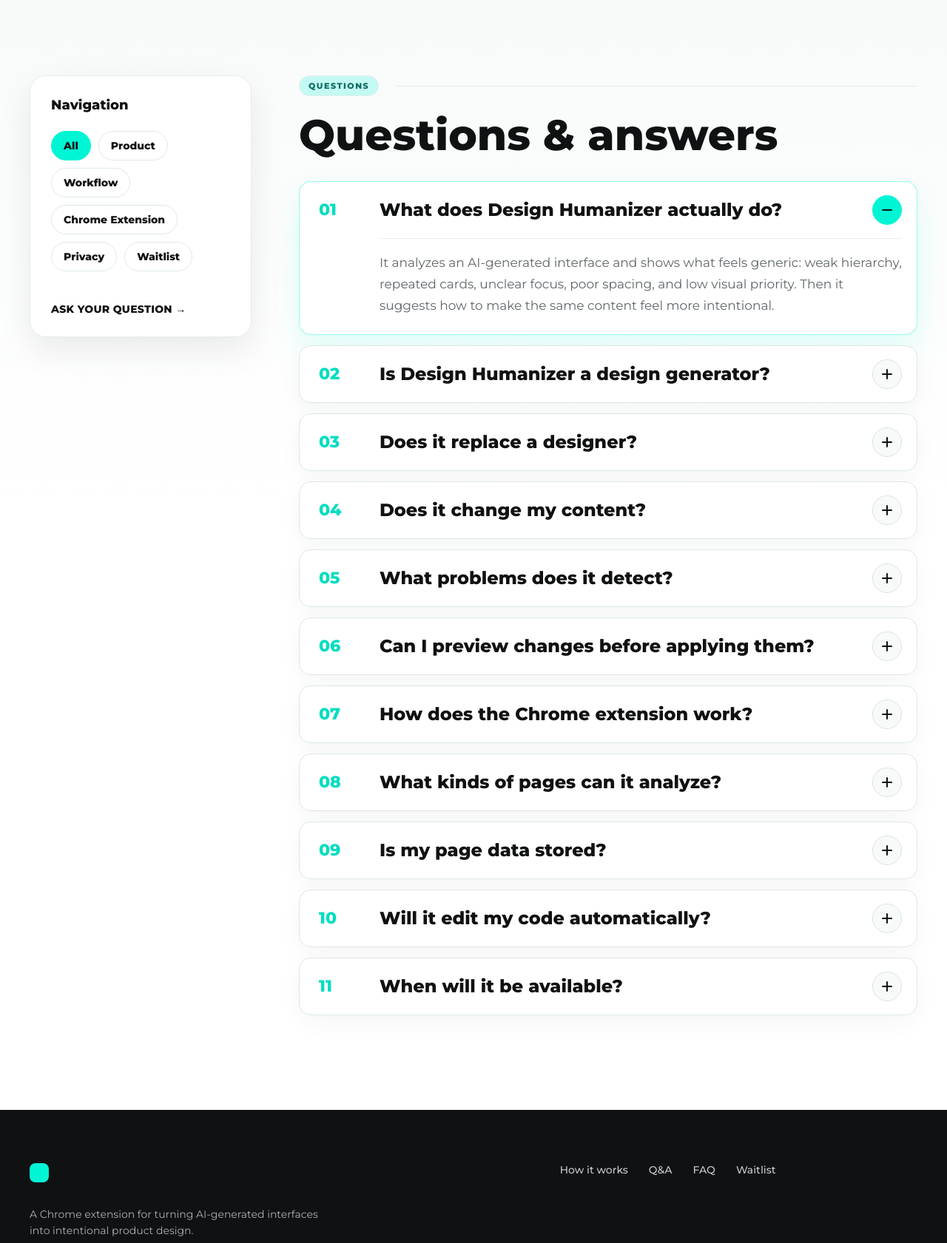
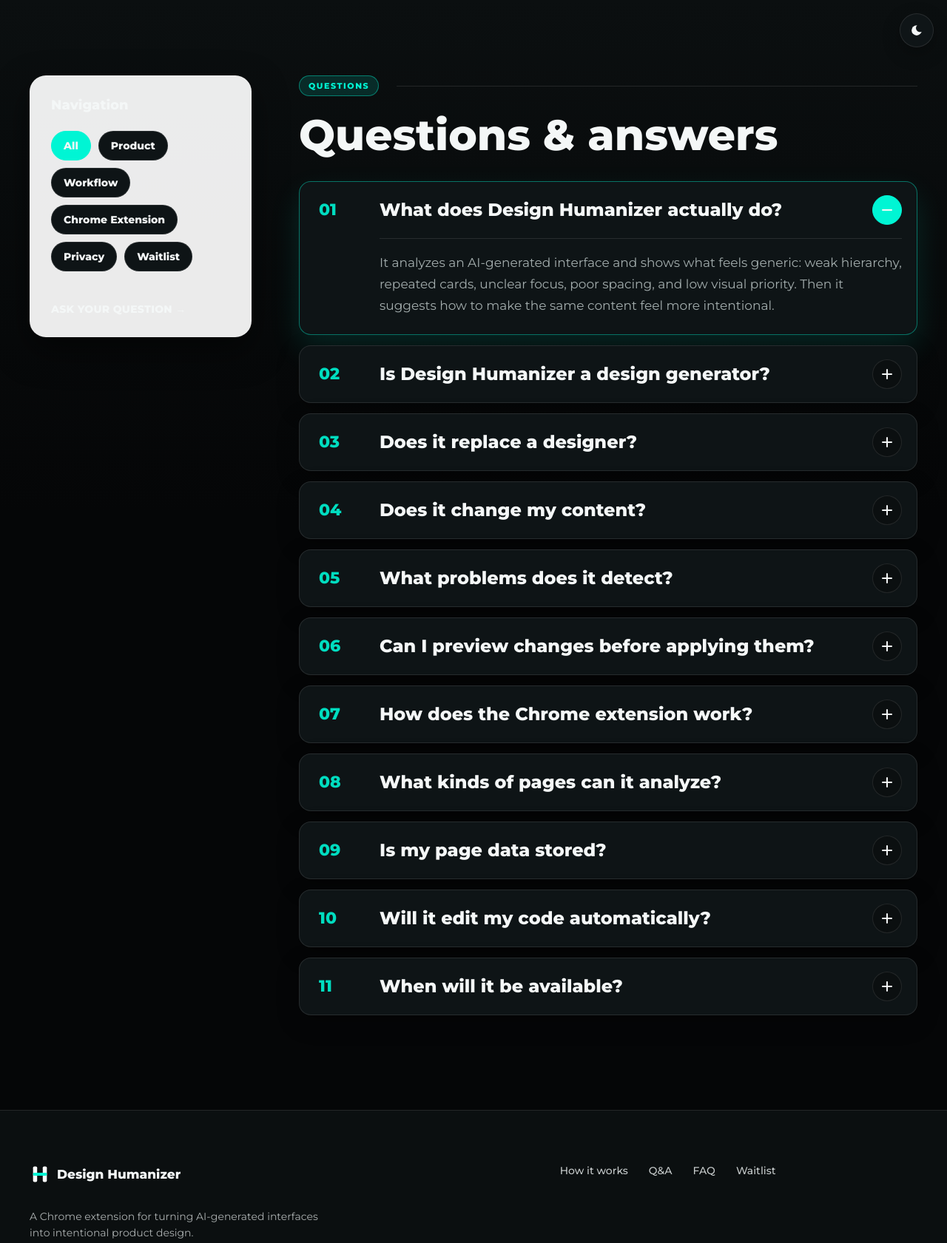
Before and after one commit to Nurssk/NotLikeAi, an Astro site: page /faq in a window 1280 px wide. Shown: the top 1681 px of the page at 74% size. Built offline with nearby package versions, Linux system fonts and the light colour scheme; Astro itself is replaced by a stand-in of ours.

Commit message:
design fix

```diff
--- a/package.json
+++ b/package.json
@@ -13,6 +13,7 @@
     "astro": "^5.0.0",
     "firebase": "^12.14.0",
     "gsap": "^3.15.0",
+    "lenis": "^1.3.23",
     "motion": "^11.18.2",
     "react": "^19.2.7",
     "react-dom": "^19.2.7"
--- a/src/components/Footer.astro
+++ b/src/components/Footer.astro
@@ -11,7 +11,7 @@ const links = [
   <div class="site-footer-inner">
     <div>
       <a class="footer-brand" href="/#product" aria-label="Design Humanizer home">
-        <span class="footer-brand-mark" aria-hidden="true"></span>
+        <img class="footer-brand-mark" src="/logo/icon-d-light.svg" alt="" width="28" height="28" />
         <span>Design Humanizer</span>
       </a>
       <p class="footer-tagline">
--- /dev/null
+++ b/src/components/SmoothScroll.astro
@@ -0,0 +1,101 @@
+---
+/**
+ * SmoothScroll.astro
+ *
+ * Site-wide smooth (inertial) scrolling via Lenis. Lenis animates the real
+ * document scroll position, so `position: sticky` and scroll-progress math
+ * (hero MVP zoom, How-it-works cards) keep working — they just feel smoother.
+ *
+ * - Respects prefers-reduced-motion (Lenis is not started).
+ * - In-page anchor links scroll smoothly via lenis.scrollTo.
+ * - No wheel hijacking beyond Lenis' own easing; native touch scroll preserved.
+ */
+---
+
+<script>
+  import Lenis from "lenis";
+
+  const reduceMotion = window.matchMedia("(prefers-reduced-motion: reduce)");
+
+  if (!reduceMotion.matches) {
+    const lenis = new Lenis({
+      // Soft, cinematic easing (expoOut) — augen.pro-like inertia.
+      duration: 1.15,
+      easing: (t: number) => Math.min(1, 1.001 - Math.pow(2, -10 * t)),
+      smoothWheel: true,
+      wheelMultiplier: 0.9,
+      touchMultiplier: 1.1,
+    });
+
+    // Expose for other scripts if ever needed (debug / programmatic scroll).
+    (window as unknown as { lenis?: unknown }).lenis = lenis;
+
+    function raf(time: number) {
+      lenis.raf(time);
+      requestAnimationFrame(raf);
+    }
+    requestAnimationFrame(raf);
+
+    // Smoothly scroll in-page anchor links that target an element on this page.
+    document.addEventListener("click", (e) => {
+      const target = e.target as HTMLElement | null;
+      const link = target?.closest<HTMLAnchorElement>('a[href*="#"]');
+      if (!link) return;
+
+      const url = link.getAttribute("href") || "";
+      const hashIndex = url.indexOf("#");
+      if (hashIndex === -1) return;
+
+      const path = url.slice(0, hashIndex);
+      // Only handle links pointing at the current page (e.g. "#how" or "/#how").
+      const samePage = path === "" || path === "/" || path === window.location.pathname;
+      if (!samePage) return;
+
+      const id = url.slice(hashIndex + 1);
+      if (!id) return;
+      const el = document.getElementById(id);
+      if (!el) return;
+
+      e.preventDefault();
+      lenis.scrollTo(el, { offset: 0 });
+      history.pushState(null, "", `#${id}`);
+    });
+
+    // Stop smoothing if the user switches to reduced motion mid-session.
+    reduceMotion.addEventListener("change", (ev) => {
+      if (ev.matches) lenis.destroy();
+    });
+  }
+</script>
+
+<style is:global>
+  /* Lenis recommended base styles (inlined to avoid extra import paths). */
+  html.lenis,
+  html.lenis body {
+    height: auto;
+  }
+
+  /* While Lenis is active, native smooth-behavior must be off so it doesn't
+     re-smooth Lenis' per-frame scroll updates. (When Lenis is disabled —
+     reduced motion — the `lenis` class is absent and native `scroll-behavior:
+     smooth` from global.css still handles anchor jumps.) */
+  html.lenis {
+    scroll-behavior: auto !important;
+  }
+
+  .lenis.lenis-smooth {
+    scroll-behavior: auto !important;
+  }
+
+  .lenis.lenis-smooth [data-lenis-prevent] {
+    overscroll-behavior: contain;
+  }
+
+  .lenis.lenis-stopped {
+    overflow: hidden;
+  }
+
+  .lenis.lenis-smooth iframe {
+    pointer-events: none;
+  }
+</style>
--- /dev/null
+++ b/src/components/ThemeToggle.tsx
@@ -0,0 +1,125 @@
+/**
+ * ThemeToggle.tsx
+ *
+ * Skiper4 — "Theme Toggle Button" variant 2 (ThemeToggleButton2), recreated for
+ * this project: the original uses Tailwind + `@/lib/utils` cn(); this project
+ * has neither, so it's reimplemented with inline styles and the project's
+ * `motion/react`. Wired as a real light/dark theme toggle:
+ *   - default theme is dark;
+ *   - choice persists in localStorage ("theme");
+ *   - toggles document.documentElement.dataset.theme between "dark"/"light".
+ *
+ * The animated sun/moon icon is the same shape/animation as Skiper4 variant 2.
+ */
+
+import React, { useEffect, useState } from "react";
+import { motion } from "motion/react";
+
+export default function ThemeToggle() {
+  const [isDark, setIsDark] = useState(true);
+
+  // Sync from the theme set by the inline head script (no flash).
+  useEffect(() => {
+    const current = document.documentElement.dataset.theme;
+    setIsDark(current !== "light");
+  }, []);
+
+  const apply = (dark: boolean) => {
+    const theme = dark ? "dark" : "light";
+    document.documentElement.dataset.theme = theme;
+    try {
+      localStorage.setItem("theme", theme);
+    } catch {
+      /* ignore storage errors */
+    }
+  };
+
+  const toggle = () => {
+    setIsDark((prev) => {
+      const next = !prev;
+      apply(next);
+      return next;
+    });
+  };
+
+  const ease = { ease: "easeInOut", duration: 0.35 } as const;
+
+  return (
+    <button
+      type="button"
+      onClick={toggle}
+      aria-label={isDark ? "Switch to light theme" : "Switch to dark theme"}
+      aria-pressed={isDark}
+      title="Toggle theme"
+      style={{
+        position: "fixed",
+        top: 18,
+        right: 18,
+        zIndex: 60,
+        width: 46,
+        height: 46,
+        display: "inline-flex",
+        alignItems: "center",
+        justifyContent: "center",
+        padding: 0,
+        borderRadius: 999,
+        cursor: "pointer",
+        color: "var(--text)",
+        background: "color-mix(in srgb, var(--surface-2) 86%, transparent)",
+        border: "1px solid var(--border)",
+        boxShadow: "0 8px 24px rgba(0, 0, 0, 0.28)",
+        backdropFilter: "blur(8px)",
+        WebkitBackdropFilter: "blur(8px)",
+        transition: "transform 200ms ease, border-color 200ms ease, background 200ms ease",
+      }}
+      onMouseDown={(e) => (e.currentTarget.style.transform = "scale(0.94)")}
+      onMouseUp={(e) => (e.currentTarget.style.transform = "scale(1)")}
+      onMouseLeave={(e) => (e.currentTarget.style.transform = "scale(1)")}
+    >
+      <svg
+        xmlns="http://www.w3.org/2000/svg"
+        width="22"
+        height="22"
+        aria-hidden="true"
+        fill="currentColor"
+        strokeLinecap="round"
+        viewBox="0 0 32 32"
+      >
+        <clipPath id="theme-toggle-2">
+          <motion.path
+            animate={{ y: isDark ? 10 : 0, x: isDark ? -12 : 0 }}
+            transition={ease}
+            d="M0-5h30a1 1 0 0 0 9 13v24H0Z"
+          />
+        </clipPath>
+        <g clipPath="url(#theme-toggle-2)">
+          <motion.circle
+            animate={{ r: isDark ? 10 : 8 }}
+            transition={ease}
+            cx="16"
+            cy="16"
+          />
+          <motion.g
+            animate={{
+              rotate: isDark ? -100 : 0,
+              scale: isDark ? 0.5 : 1,
+              opacity: isDark ? 0 : 1,
+            }}
+            transition={ease}
+            stroke="currentColor"
+            strokeWidth="1.5"
+          >
+            <path d="M16 5.5v-4" />
+            <path d="M16 30.5v-4" />
+            <path d="M1.5 16h4" />
+            <path d="M26.5 16h4" />
+            <path d="m23.4 8.6 2.8-2.8" />
+            <path d="m5.7 26.3 2.9-2.9" />
+            <path d="m5.8 5.8 2.8 2.8" />
+            <path d="m23.4 23.4 2.9 2.9" />
+          </motion.g>
+        </g>
+      </svg>
+    </button>
+  );
+}
--- a/src/pages/faq.astro
+++ b/src/pages/faq.astro
@@ -3,6 +3,8 @@ import "../styles/global.css";
 import FAQAccordion from "../components/FAQAccordion.astro";
 import Footer from "../components/Footer.astro";
 import GlobalClickSpark from "../components/GlobalClickSpark";
+import SmoothScroll from "../components/SmoothScroll.astro";
+import ThemeToggle from "../components/ThemeToggle";
 
 const faqItems = [
   {
@@ -103,11 +105,25 @@ const categories = ["All", "Product", "Workflow", "Chrome Extension", "Privacy",
       content="FAQ about Design Humanizer, the Chrome extension for improving AI-made UI."
     />
     <title>FAQ | Design Humanizer</title>
+    <script is:inline>
+      (function () {
+        try {
+          var t = localStorage.getItem("theme");
+          document.documentElement.dataset.theme = t === "light" ? "light" : "dark";
+        } catch (e) {
+          document.documentElement.dataset.theme = "dark";
+        }
+      })();
+    </script>
+    <link rel="icon" type="image/svg+xml" href="/logo/icon-d.svg" />
+    <link rel="apple-touch-icon" href="/logo/app-icon.svg" />
     <link rel="preconnect" href="https://fonts.googleapis.com" />
     <link rel="preconnect" href="https://fonts.gstatic.com" crossorigin />
     <link href="https://fonts.googleapis.com/css2?family=Montserrat:wght@400;500;600;700;800&display=swap" rel="stylesheet" />
   </head>
   <body>
+    <SmoothScroll />
+    <ThemeToggle client:load />
     <main class="faq-page">
       <section class="faq-body-section" aria-labelledby="faq-list-heading" data-faq-filter-root>
         <div class="lp-container faq-body-grid">
--- a/src/styles/global.css
+++ b/src/styles/global.css
@@ -1,22 +1,27 @@
 :root {
-  color-scheme: light;
-  --bg: #FFFFFF;
-  --surface: #FFFFFF;
-  --soft-bg: #F8FAFA;
-  --text: #101112;
-  --muted: #5F666A;
-  --faint: #9AA3A6;
-  --border: #E6ECEC;
-  --border-strong: #101112;
+  /* ── Dark theme (default) ──────────────────────────────────────────── */
+  color-scheme: dark;
+  --bg: #050607;
+  --surface: #0B0F10;
+  --soft-bg: #0B0F10;
+  --surface-2: #111719;
+  --text: #F4F7F7;
+  --muted: #A3ADAD;
+  --muted-2: #6F7A7A;
+  --faint: #6F7A7A;
+  --border: rgba(255, 255, 255, 0.10);
+  --border-strong: rgba(255, 255, 255, 0.18);
   --accent: #00F5D4;
   --accent-strong: #00DDC0;
   --accent-hover: #00DDC0;
-  --accent-soft: rgba(0, 245, 212, 0.14);
+  --accent-soft: rgba(0, 245, 212, 0.13);
   --accent-border: rgba(0, 245, 212, 0.42);
-  --card: #FFFFFF;
-  --success: #101112;
-  --danger: #c0392b;
-  --shadow: 0 18px 45px rgba(16, 17, 18, 0.08);
+  --on-accent: #05100E; /* readable dark text on the turquoise accent */
+  --card: #0E1416;
+  --card-hover: #131B1E;
+  --success: #00F5D4;
+  --danger: #FF6B6B;
+  --shadow: 0 18px 45px rgba(0, 0, 0, 0.5);
   --accent-shadow: 0 18px 45px rgba(0, 245, 212, 0.18);
   --container: 1200px;
   --font-display: "Montserrat", system-ui, sans-serif;
@@ -27,6 +32,27 @@
   --radius-control: 999px;
 }
 
+/* ── Light theme (toggle) ────────────────────────────────────────────── */
+:root[data-theme="light"] {
+  color-scheme: light;
+  --bg: #FFFFFF;
+  --surface: #FFFFFF;
+  --soft-bg: #F8FAFA;
+  --surface-2: #F8FAFA;
+  --text: #101112;
+  --muted: #5F666A;
+  --muted-2: #9AA3A6;
+  --faint: #9AA3A6;
+  --border: #E6ECEC;
+  --border-strong: #101112;
+  --accent-soft: rgba(0, 245, 212, 0.14);
+  --card: #FFFFFF;
+  --card-hover: #F8FAFA;
+  --success: #101112;
+  --danger: #c0392b;
+  --shadow: 0 18px 45px rgba(16, 17, 18, 0.08);
+}
+
 * {
   box-sizing: border-box;
 }
@@ -53,6 +79,11 @@ a {
 button,
 input {
   font: inherit;
+}
+
+input::placeholder {
+  color: var(--muted-2);
+  opacity: 1;
 }
 
 svg {
@@ -174,34 +205,34 @@ svg {
 
 .btn-primary {
   background: var(--accent);
-  color: var(--text);
-  border-color: rgba(16, 17, 18, 0.12);
-  box-shadow: 0 4px 14px rgba(0, 245, 212, 0.35);
+  color: var(--on-accent, #05100E);
+  border-color: transparent;
+  box-shadow: 0 4px 14px rgba(0, 245, 212, 0.28);
 }
 
 .btn-primary:hover {
   background: var(--accent-hover);
-  box-shadow: 0 6px 20px rgba(0, 245, 212, 0.45);
+  box-shadow: 0 6px 20px rgba(0, 245, 212, 0.4);
 }
 
 .hero-actions .btn-primary {
-  box-shadow: 0 4px 14px rgba(0, 245, 212, 0.35);
+  box-shadow: 0 4px 14px rgba(0, 245, 212, 0.28);
 }
 
 .btn-secondary {
-  background: #FFFFFF;
-  color: var(--text);
-  border-color: #DDE5E5;
+  background: var(--card-hover);
+  color: var(--text);
+  border-color: var(--border);
 }
 
 .btn-secondary:hover {
-  background: var(--soft-bg);
-  border-color: var(--faint);
+  background: var(--surface-2);
+  border-color: var(--border-strong);
 }
 
 .btn-inverted {
   background: var(--accent);
-  color: var(--text);
+  color: var(--on-accent, #05100E);
   border-color: transparent;
   box-shadow: 0 4px 14px rgba(0, 245, 212, 0.35);
   font-weight: 700;
@@ -2229,15 +2260,31 @@ h1 {
   left: 0 !important;
   width: 100% !important;
   height: 100% !important;
-}
-
-/* ── Light readability gradient: only protects the top where the H1 + buttons
-   sit; fades to fully transparent so the crowd stays clearly visible. ────── */
+  /* Dark theme: the crowd art is dark ink — invert it to light so it reads
+     on the dark background. Light theme restores it below. */
+  filter: invert(1) brightness(1.6);
+}
+
+:root[data-theme="light"] .hero-bg canvas {
+  filter: none;
+}
+
+/* ── Readability gradient: protects the top where the H1 + buttons sit,
+   fading to transparent so the crowd stays visible. Dark by default. ────── */
 .hero-overlay {
   position: absolute;
   inset: 0;
   z-index: 1;
   pointer-events: none;
+  background: linear-gradient(
+    180deg,
+    rgba(5, 6, 7, 0.88) 0%,
+    rgba(5, 6, 7, 0.45) 30%,
+    rgba(5, 6, 7, 0) 58%
+  );
+}
+
+:root[data-theme="light"] .hero-overlay {
   background: linear-gradient(
     180deg,
     rgba(255, 255, 255, 0.82) 0%,
@@ -2769,9 +2816,9 @@ h1 {
   margin-bottom: 18px;
   padding: 6px 12px;
   border-radius: 999px;
-  background: rgba(0, 245, 212, 0.22);
-  border: 1px solid var(--border);
-  color: #0A6B5D;
+  background: var(--accent-soft);
+  border: 1px solid var(--accent-border);
+  color: var(--accent);
   font-size: 11px;
   font-weight: 800;
   letter-spacing: 0.14em;
@@ -2928,11 +2975,11 @@ h1 {
 }
 
 .faq-item {
-  border: 1px solid #DDE8E8;
+  border: 1px solid var(--border);
   border-radius: 16px;
   background: var(--card);
   overflow: hidden;
-  box-shadow: 0 10px 30px rgba(16, 17, 18, 0.04);
+  box-shadow: 0 10px 30px rgba(0, 0, 0, 0.28);
   transition: border-color 180ms ease, box-shadow 180ms ease, background 180ms ease;
 }
 
@@ -2986,7 +3033,7 @@ h1 {
   width: 40px;
   height: 40px;
   border-radius: 50%;
-  border: 1px solid #D7E3E3;
+  border: 1px solid var(--border);
   background: var(--soft-bg);
   justify-self: end;
   transition: background 180ms ease, border-color 180ms ease, transform 180ms ease;
@@ -3088,7 +3135,7 @@ h1 {
   align-items: center;
   justify-content: center;
   padding: 0 16px;
-  border: 1px solid #DDE8E8;
+  border: 1px solid var(--border);
   border-radius: 999px;
   background: var(--card);
   color: var(--text);
@@ -3126,7 +3173,7 @@ h1 {
 }
 
 .faq-nav-action:hover {
-  color: #0A6B5D;
+  color: var(--accent);
 }
 
 .faq-list-column {
@@ -3198,11 +3245,12 @@ h1 {
   font-size: 13px;
 }
 
-/* Footer */
+/* Footer — kept consistently dark in both themes (text + logo are light) */
 .site-footer {
-  background: var(--text);
+  background: #0B0F10;
   color: #EEF3F3;
   padding: 72px 0 40px;
+  border-top: 1px solid var(--border);
 }
 .site-footer-inner {
   width: min(100% - 48px, 1200px);
@@ -3221,10 +3269,10 @@ h1 {
   font-weight: 800;
 }
 .site-footer .footer-brand-mark {
-  width: 26px;
-  height: 26px;
-  border-radius: 8px;
-  background: var(--accent);
+  width: 28px;
+  height: 28px;
+  flex: 0 0 auto;
+  display: block;
 }
 .site-footer .footer-tagline {
   margin: 16px 0 0;
```
Also changed, not shown: src/components/WaitlistMorphButton.tsx (+12 -10 lines), src/pages/index.astro (+16 -0 lines), public/logo/app-icon.svg (added), public/logo/icon-d-light.svg (added), public/logo/icon-d.svg (added), 5 other files.
